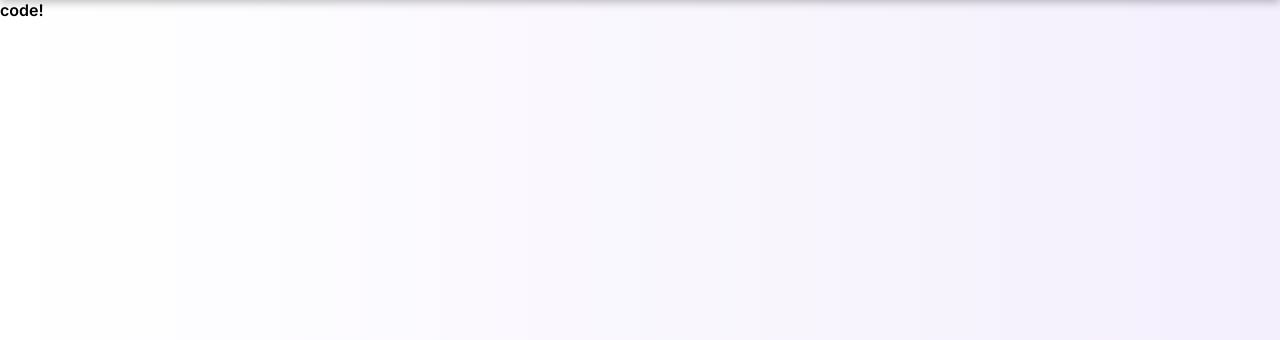
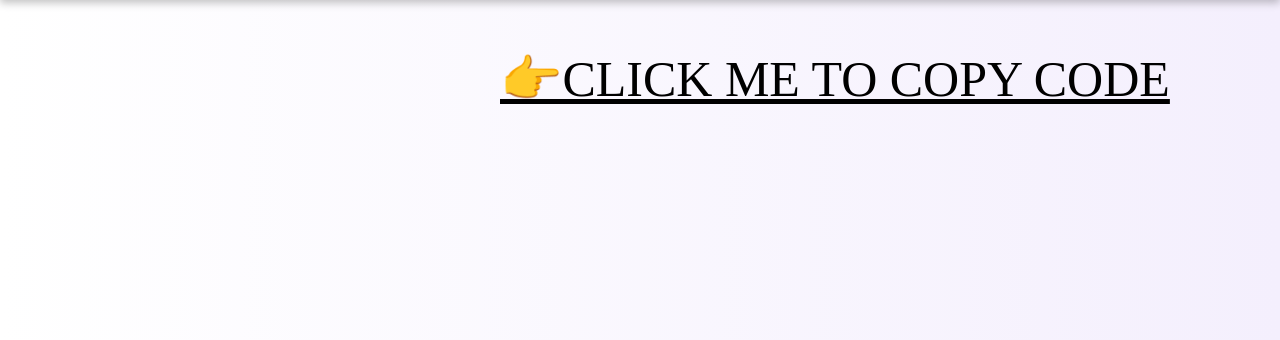
Before and after one commit to VanshKhera/Project-Zen, a Django app: page /code/ in a window 1280 px wide; the page is wider, and only the part inside the window is pictured. Shown: the part 100-440 px from the top of that part. Run offline with Django 4.2, Linux system fonts and the light colour scheme.

Commit message:
Added function to copy code to access css library

```diff
--- a/static/css/main.css
+++ b/static/css/main.css
@@ -10,6 +10,22 @@ body{
 }
 ::-webkit-scrollbar {
   display: none;
+}
+.copycode{
+  font-size: 50px;
+  text-decoration: underline;
+  cursor: pointer;
+  left: 500px;
+  position: absolute;
+  top: 150px;
+}
+.copycode:hover{
+  rotate: 10deg;
+  font-size: 100px;
+
+}
+.copycode:active{
+  color: green;
 }
 :root{
     --dark-nav-bg: #1D1D1D;
--- a/templates/code.html
+++ b/templates/code.html
@@ -1,6 +1,15 @@
 {% extends "layout.html" %} <!-- Use this tag on the top of every file -->
 {% block title %}Get Code{% endblock %} <!-- Blocks -->
 
+{% block script %}
+<script>
+    function copy(){
+      var text = "<link rel='stylesheet' href='https://cdn.jsdelivr.net/npm/bootstrap@5.2.1/dist/css/bootstrap.min.css'>"
+      navigator.clipboard.writeText(text)
+    };
+</script>
+{% endblock %}
 {% block body %}
-code!
+
+<button class="copycode" onclick="copy();">👉CLICK ME TO COPY CODE</button>
 {% endblock %}
--- a/templates/layout.html
+++ b/templates/layout.html
@@ -8,6 +8,7 @@
     <meta http-equiv="X-UA-Compatible" content="ie=edge">
     <link rel="stylesheet" href="{% static 'css/main.css' %}">
     <title>{% block title %}{% endblock %} | Project Zen</title>
+    {% block script %}{% endblock %}
 </head>
 <body>
     <nav class="navbar">
```
